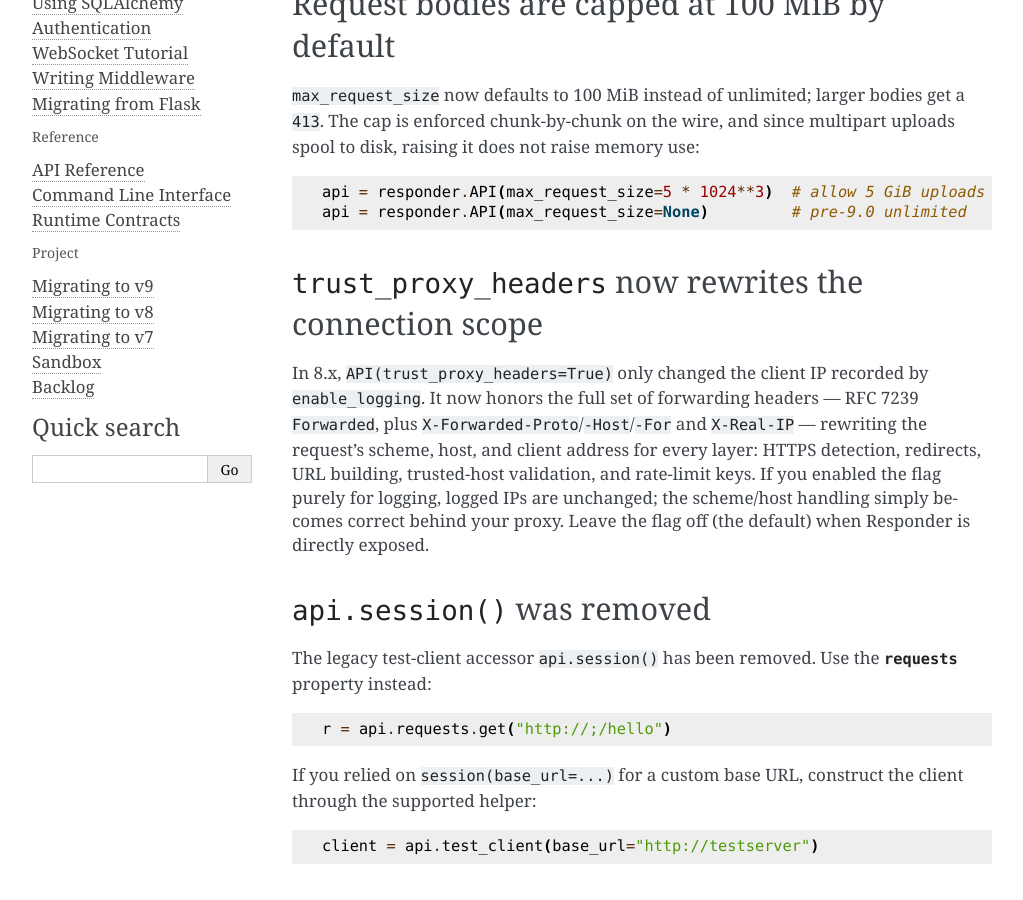
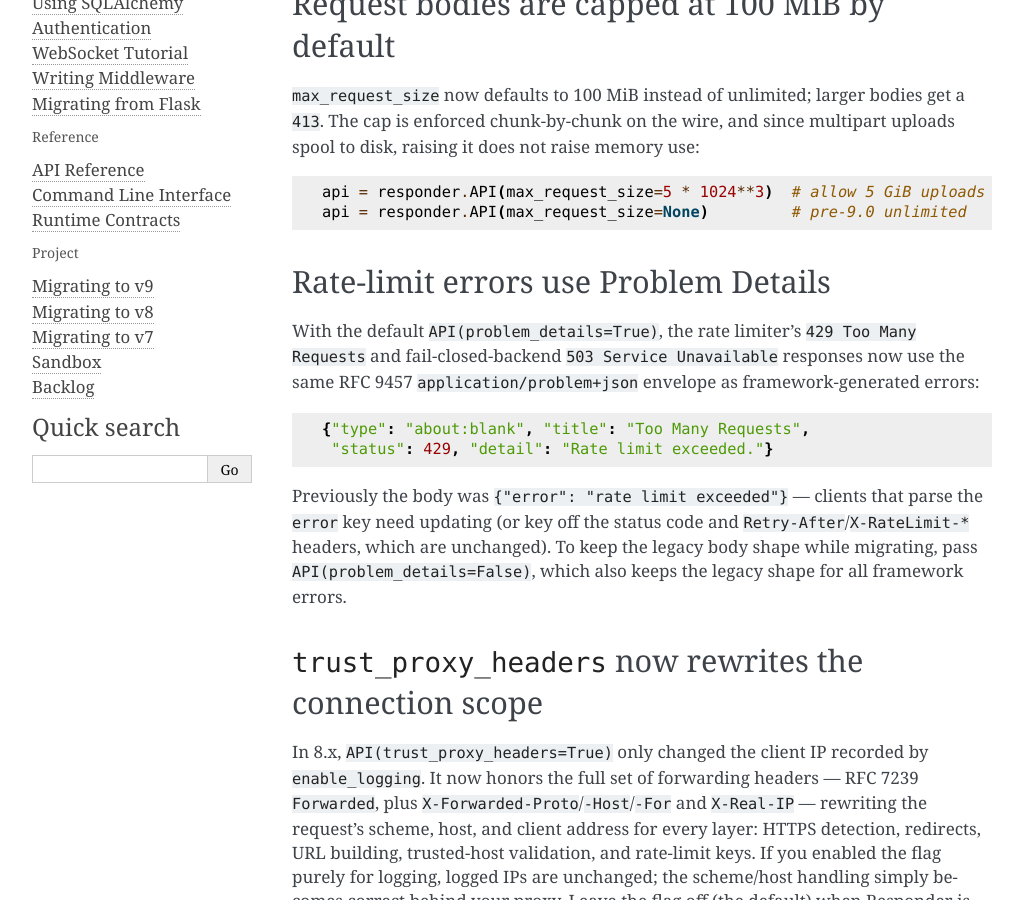
Before and after one commit to kennethreitz/responder, a Sphinx documentation site: the page built from docs/source/migration-v9.rst, in a window 1280 px wide and 900 px high, scrolled down 900 px. Shown: the whole window, without its empty margins (118-1141 px from the left). Built offline with Sphinx 7.4.7, drawn with Linux system fonts in a browser that asks for light colours.

Commit message:
Note OpenAPI visibility of rate limiting and the 429/503 body change
The tour and RateLimiter docstring now lead with install()/limit and
explain that a hand-rolled check() call enforces identically but is
invisible to the OpenAPI generator, so 429/503 won't appear in the
schema. The v9 migration guide gains a section on rate-limit errors
switching to RFC 9457 problem+json under the default
problem_details=True, with the problem_details=False escape hatch.

Co-Authored-By: Claude Fable 5 <noreply@anthropic.com>

```diff
--- a/docs/source/migration-v9.rst
+++ b/docs/source/migration-v9.rst
@@ -47,6 +47,23 @@ use::
 
     api = responder.API(max_request_size=5 * 1024**3)  # allow 5 GiB uploads
     api = responder.API(max_request_size=None)         # pre-9.0 unlimited
+
+Rate-limit errors use Problem Details
+-------------------------------------
+
+With the default ``API(problem_details=True)``, the rate limiter's
+``429 Too Many Requests`` and fail-closed-backend ``503 Service
+Unavailable`` responses now use the same RFC 9457
+``application/problem+json`` envelope as framework-generated errors::
+
+    {"type": "about:blank", "title": "Too Many Requests",
+     "status": 429, "detail": "Rate limit exceeded."}
+
+Previously the body was ``{"error": "rate limit exceeded"}`` — clients that
+parse the ``error`` key need updating (or key off the status code and
+``Retry-After``/``X-RateLimit-*`` headers, which are unchanged). To keep the
+legacy body shape while migrating, pass ``API(problem_details=False)``,
+which also keeps the legacy shape for all framework errors.
 
 ``trust_proxy_headers`` now rewrites the connection scope
 ----------------------------------------------------------
```
Also changed, not shown: docs/source/tour.rst (+8 -0 lines), 1 other file.
